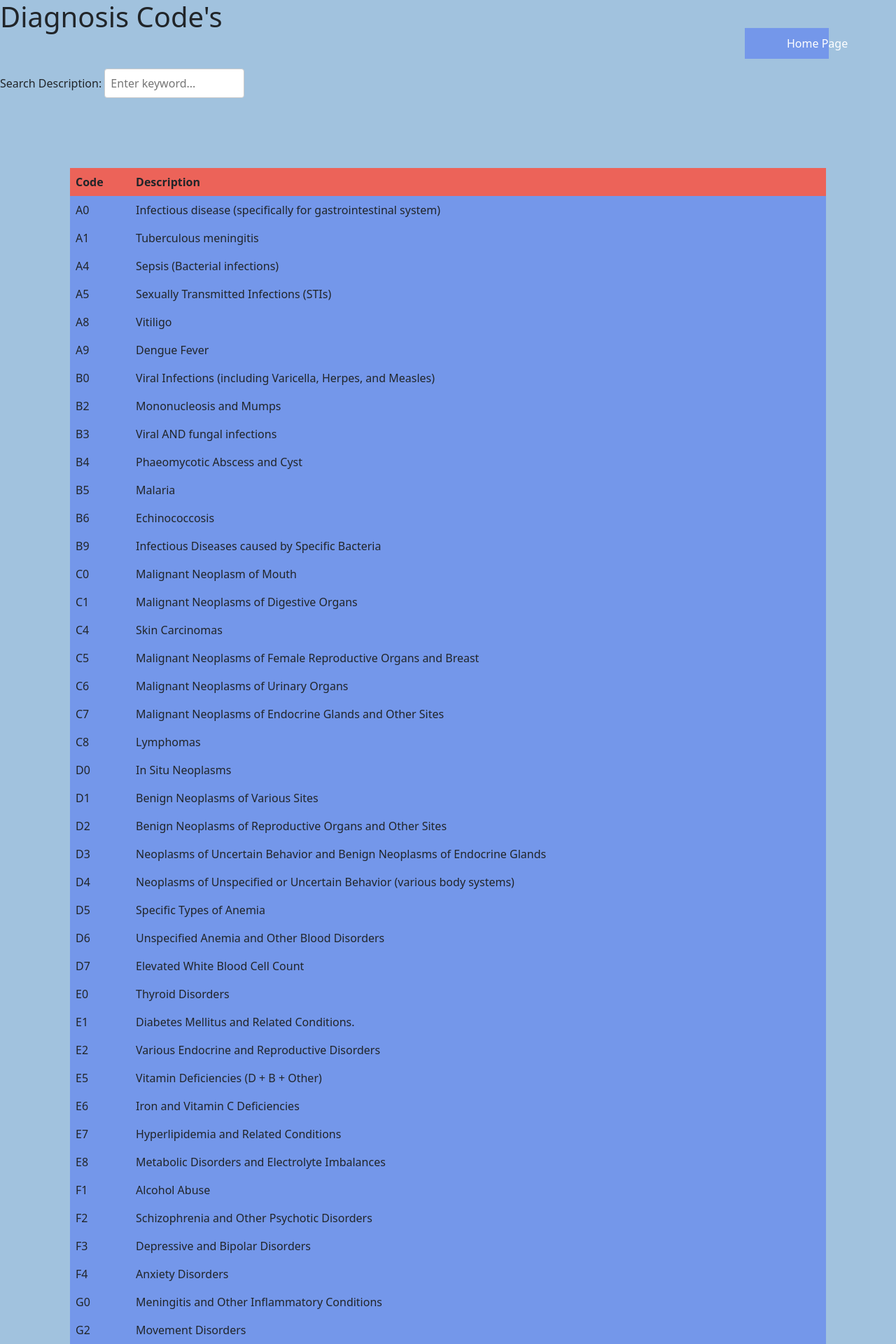
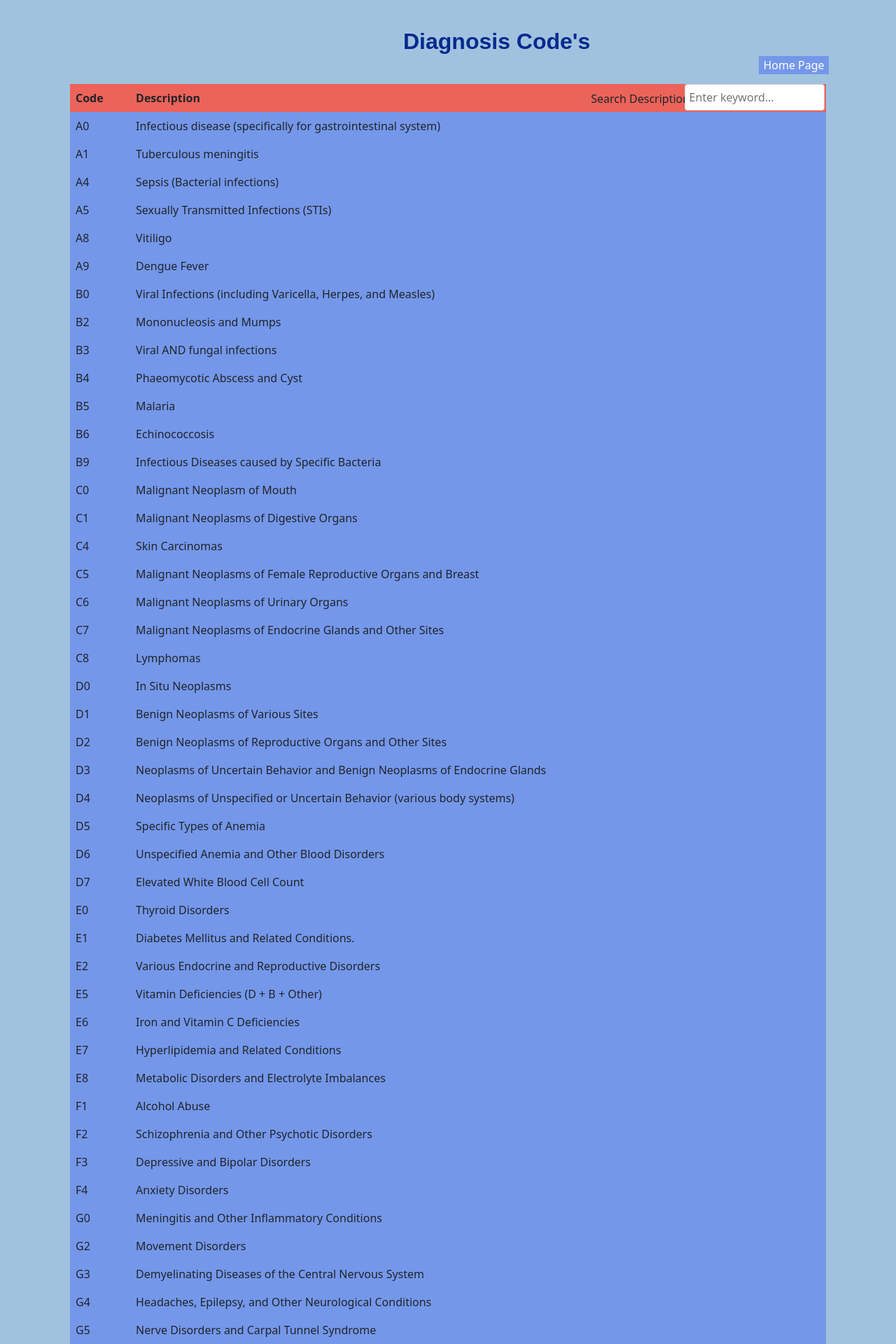
Before and after one commit to Yasmin-9/ClaimSights, a Flask app: page /diagnosis-page.html in a window 1280 px wide. Shown: the top 1920 px of the page at 70% size. Run offline with Flask 3, Linux system fonts and the light colour scheme; some libraries are stand-ins or nearby versions.

Commit message:
second page updated

```diff
--- a/Deployment/static/style.css
+++ b/Deployment/static/style.css
@@ -114,9 +114,12 @@
 }
 
   table {
-    margin: 100px auto 0;
+
+    margin: 120px auto 0;
     border-collapse: collapse;
     width: calc(100% - 200px);
+
+
   }
 
   th, td {
@@ -140,26 +143,46 @@
 
   /* Styles for search input */
   input[type="text"] {
+    position: absolute;
+    right: 8%;
     width: 200px;
-    padding: 8px;
+    padding: 6px;
     border: 1px solid #ccc;
     border-radius: 4px;
   }
 
-
+  label {
+    position: absolute;
+    right: 22%;
+    padding: 9px;
+  }
 
 
 /* Styles for home page button */
 .button-return {
     position: absolute;
-    top: 5%;
+    top: 10%;
     right: 7.5%;
-    width: 20px;
+    width: 100px;
     text-wrap: nowrap;
-    padding: 10px 60px;
     background-color: #7497ea;
     color: white;
     border: none;
     cursor: pointer;
     transition: background-color 0.3s;
   }
+
+  h2 {
+    text-align: center;
+    position: absolute;
+    top: 5%;
+    left: 45%;
+    transform: translateX(-50%,-50%);
+    color: #052a8f !important;
+    font-family:'Geologica', sans-serif;
+    background-color: transparent;
+    padding: 0px;
+    text-transform: capitalize;
+    font-weight: bold !important;
+
+}
--- a/Deployment/templates/next_page.html
+++ b/Deployment/templates/next_page.html
@@ -24,7 +24,7 @@
 <body>
 
   <div class="header">
-    <h1> Diagnosis Code's</h1>
+    <h2> Diagnosis Code's</h2>
     <button class="button-return" onclick="homePage()">Home Page</button>
   </div>
 
```
